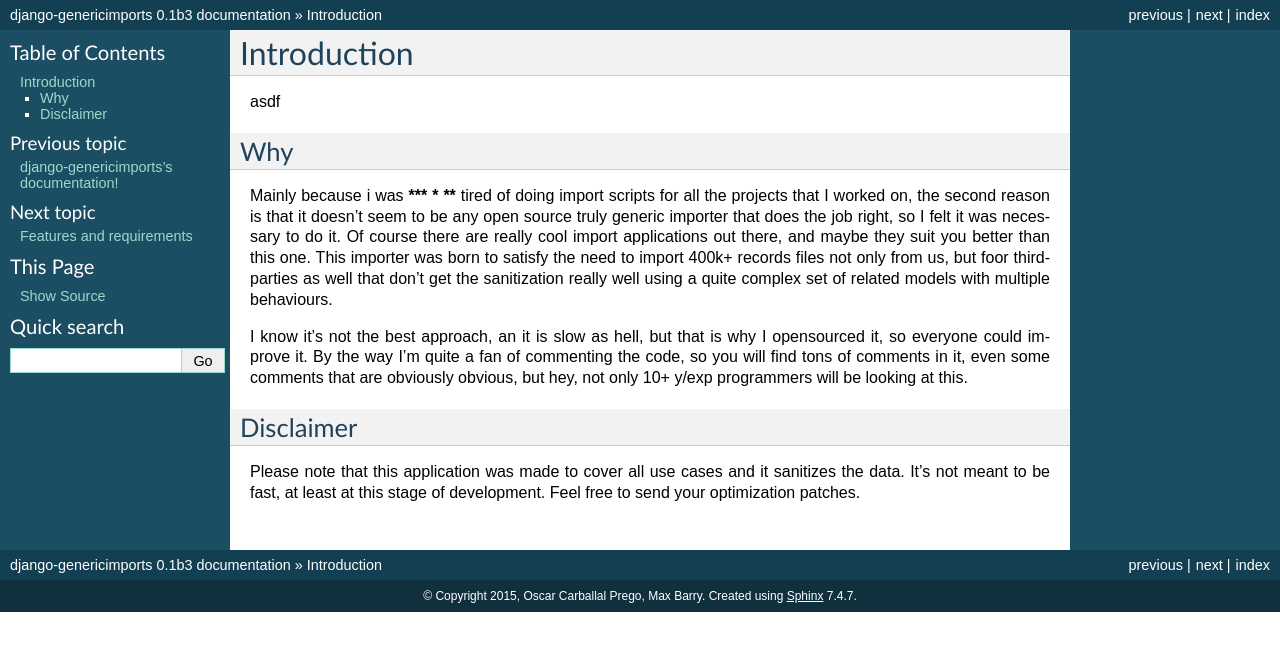
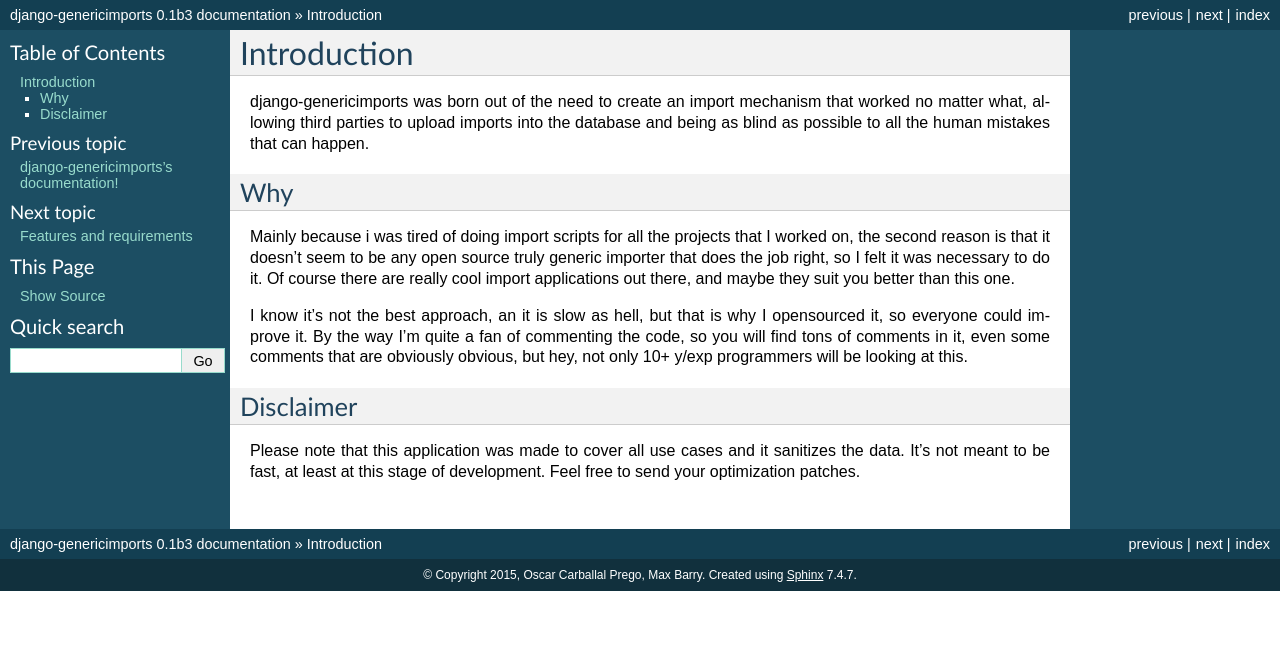
Before and after one commit to techscientist/django-genericimports, a Sphinx documentation site: the page built from docs/source/introduction.rst, in a window 1280 px wide. Shown: the top 651 px of the page. Built offline with Sphinx 7.4.7, drawn with Linux system fonts in a browser that asks for light colours.

Commit message:
Updated the docs, still a lot to write!

```diff
--- a/docs/source/index.rst
+++ b/docs/source/index.rst
@@ -5,6 +5,10 @@
 
 django-genericimports's documentation!
 ======================================
+
+django-genericimports is a django application to import CSV/XLS files into
+your database without having to care about headers or data types, it provides
+support for foreignkeys, callbacks, thirdparty fields, etc.
 
 Contents:
 
--- a/docs/source/introduction.rst
+++ b/docs/source/introduction.rst
@@ -1,14 +1,25 @@
 Introduction
 ============
 
-asdf
+django-genericimports was born out of the need to create an import mechanism
+that worked no matter what, allowing third parties to upload imports into the
+database and being as blind as possible to all the human mistakes that can
+happen.
 
 Why
 ---
 
-Mainly because i was ******* ***** ****** tired of doing import scripts for all the projects that I worked on, the second reason is that it doesn't seem to be any open source truly generic importer that does the job right, so I felt it was necessary to do it. Of course there are really cool import applications out there, and maybe they suit you better than this one. This importer was born to satisfy the need to import 400k+ records files not only from us, but foor thirdparties as well that don't get the sanitization really well using a quite complex set of related models with multiple behaviours.
+Mainly because i was tired of doing import scripts for all the projects that
+I worked on, the second reason is that it doesn't seem to be any open source
+truly generic importer that does the job right, so I felt it was necessary to
+do it. Of course there are really cool import applications out there, and maybe
+they suit you better than this one.
 
-I know it's not the best approach, an it is slow as hell, but that is why I opensourced it, so everyone could improve  it. By the way I'm quite a fan of commenting the code, so you will find tons of comments in it, even some comments that are obviously obvious, but hey, not only 10+ y/exp programmers will be looking at this.
+I know it's not the best approach, an it is slow as hell, but that is why I
+opensourced it, so everyone could improve  it. By the way I'm quite a fan of
+commenting the code, so you will find tons of comments in it, even some
+comments that are obviously obvious, but hey, not only 10+ y/exp programmers
+will be looking at this.
 
 Disclaimer
 ----------
```
Also changed, not shown: other parts of docs/source/index.rst (+1 -0 lines), docs/source/reports.rst (added, +8 -0 lines).
